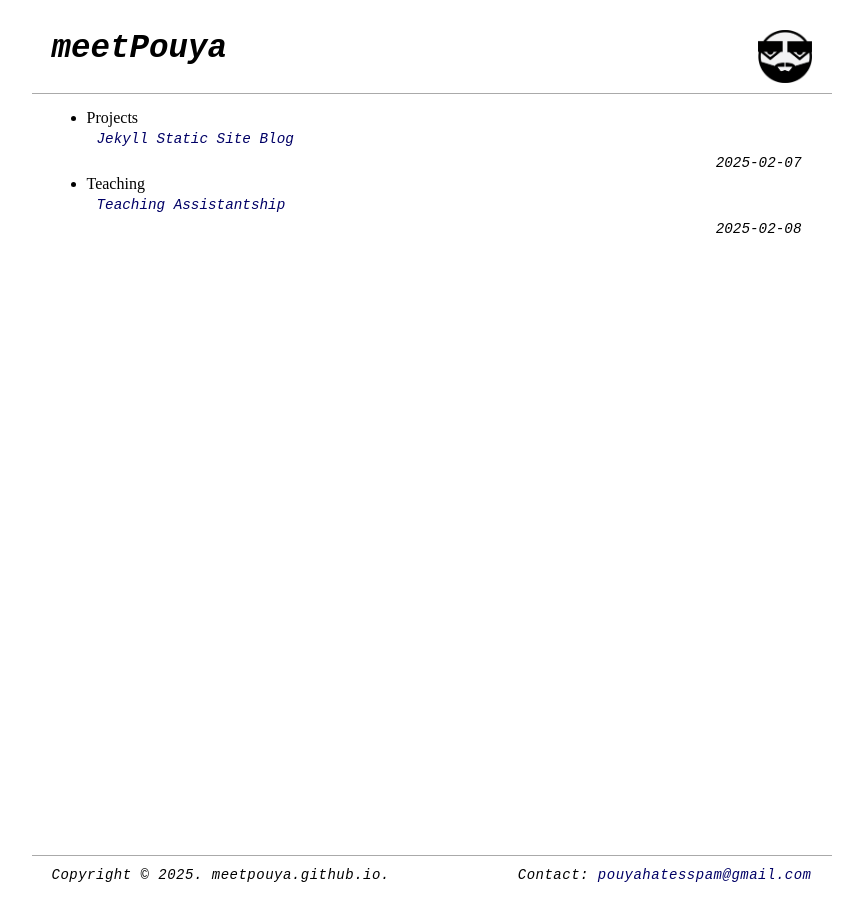
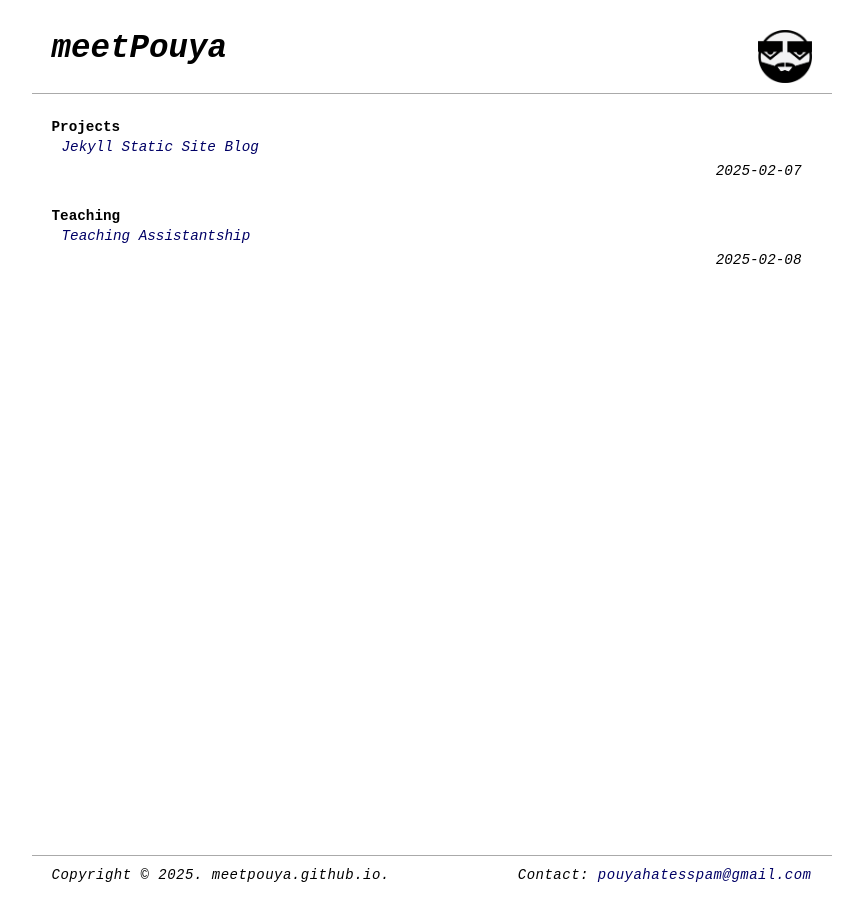
Before and after one commit to pyamrzi/pyamrzi.github.io, a Jekyll site: the page built from pages/categories.html, in a window 1280 px wide. Shown: the whole page, without its empty margins (201-1064 px from the left). Built offline with Jekyll 4.4.1, drawn with Linux system fonts in a browser that asks for light colours.

Commit message:
finalization of the CSS

```diff
--- a/_sass/post-list.scss
+++ b/_sass/post-list.scss
@@ -1,4 +1,20 @@
 @charset "utf-8";
+
+.categories-list {
+  margin: 0;
+  padding: 0;
+}
+
+.categories-list-title {
+  list-style: none;
+  font-family: monospace;
+  font-size: 1.1em;
+  font-weight: bold;
+}
+
+.categories-list-item {
+  margin-bottom: 0;
+}
 
 .posts-list-item {
   display: block;
--- a/_sass/post.scss
+++ b/_sass/post.scss
@@ -21,6 +21,9 @@
 .post-info {
   line-height: 24px;
   margin: 10px 0;
+  font-family: monospace;
+  font-size: 1.1em;
+  font-style: italic;
 }
 
 .post-category,
--- a/pages/categories.html
+++ b/pages/categories.html
@@ -8,14 +8,14 @@ permalink: /categories/
   <h1 class="page-title">{{ site.data.lang[site.language].categories_title }}</h1>
   <ul class="categories-list">
     {% for category in site.categories %}
-    <li id="{{ category | first }}">{{ category | first }}
+    <p class="categories-list-item" id="{{ category | first }}">  <div class="categories-list-title">{{ category | first }}</div>
     {% assign sorted_posts = site.posts | sort: 'date' %}{% for post in sorted_posts %}{%if post.categories contains category[0]%}
       <div class="posts-list-item">
           <span class="posts-list-item-name float-left"><a href="{{ site.baseurl }}{{ post.url }}">{{ post.title }}</a></span>
         <span class="posts-list-item-date float-right">{{ post.date | date: "%Y-%m-%d" }}</span>
       </div>
     {% endif %}{% endfor %}
-    </li>
+    </p>
     {% endfor %}
   </ul>
 </article>
```
